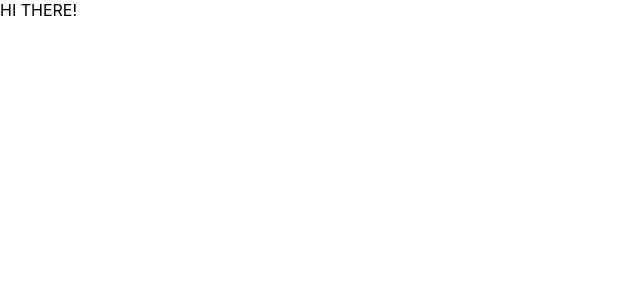
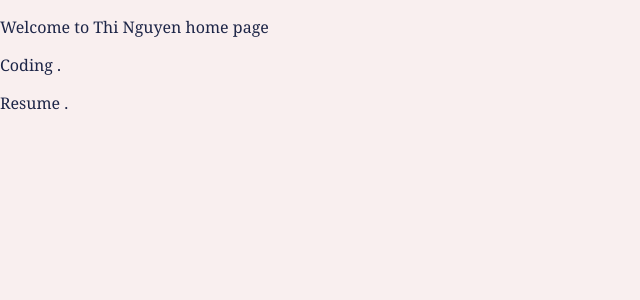
Before and after one commit to justthinguyen/justthinguyen.github.io, a React (Create React App) app: page / in a window 1280 px wide. Shown: the top 300 px of the page, without its empty margins (0-640 px from the left). Built offline with nearby package versions, Linux system fonts and the light colour scheme.

Commit message:
setup react route, background and text colors

```diff
--- a/src/index.css
+++ b/src/index.css
@@ -1,13 +1,22 @@
 body {
   margin: 0;
-  font-family: -apple-system, BlinkMacSystemFont, 'Segoe UI', 'Roboto', 'Oxygen',
-    'Ubuntu', 'Cantarell', 'Fira Sans', 'Droid Sans', 'Helvetica Neue',
-    sans-serif;
+  font-family: "DomaineText",Georgia,serif;
   -webkit-font-smoothing: antialiased;
   -moz-osx-font-smoothing: grayscale;
+  color: #1d2547;
+  background: #f9efef;
 }
 
 code {
   font-family: source-code-pro, Menlo, Monaco, Consolas, 'Courier New',
     monospace;
 }
+
+#error-page {
+  text-align: center;
+  padding-top: 20vh;
+}
+#error-page h1 {
+    font-size: 3.2em;
+    line-height: 1.1;
+  }
--- a/src/index.tsx
+++ b/src/index.tsx
@@ -1,12 +1,30 @@
 import React from 'react';
 import ReactDOM from 'react-dom/client';
+import { createBrowserRouter, createRoutesFromElements, RouterProvider, Route } from "react-router-dom";
+import Home from './pages/Home';
+import ErrorPage from './pages/ErrorPage';
+
 import './index.css';
+
+interface props {page?: string}
+const Root = (ps: props ) => (<div>HI THERE! We are in {ps.page}</div>);
+
+const router = createBrowserRouter(
+  createRoutesFromElements(
+    <Route path="/" element={<Home />} errorElement={<ErrorPage />}>
+      <Route path="/coding" element={<Root page="Coding" />} />
+      <Route path="/blog" element={<Root page="Blog" />} />
+      <Route path="/resume" element={<Root page="Resume" />} />
+      <Route path="/work-with-me" element={<Root page="Work with Me" />} />
+    </Route>
+  )
+);
 
 const root = ReactDOM.createRoot(
   document.getElementById('root') as HTMLElement
 );
 root.render(
   <React.StrictMode>
-    <div>HI THERE!</div>
+    <RouterProvider router={router} />
   </React.StrictMode>
 );
--- /dev/null
+++ b/src/pages/ErrorPage.tsx
@@ -0,0 +1,19 @@
+import { useRouteError, isRouteErrorResponse } from "react-router-dom";
+
+export default function ErrorPage() {
+  const error = useRouteError();
+  console.error(error);
+  if (isRouteErrorResponse(error)) {
+    return (
+      <div id="error-page">
+        <h1>Oops!</h1>
+        <p>Sorry, an unexpected error has occurred.</p>
+        <h2>{error.status}</h2>
+        <p>{error.statusText}</p>
+        {error.data?.message && <p>{error.data.message}</p>}
+      </div>
+    );
+  } else {
+    return <div>Oops</div>;
+  }
+}
--- /dev/null
+++ b/src/pages/Home.tsx
@@ -0,0 +1,11 @@
+import React from 'react';
+import { Link } from 'react-router-dom';
+
+export const Home = () => (
+	<div>
+		<p>Welcome to Thi Nguyen home page</p>
+		<p>Coding <Link to={'/coding/'}></Link>.</p>
+        <p>Resume <Link to={'/resume/'}></Link>.</p>
+	</div>
+);
+export default Home;
```
